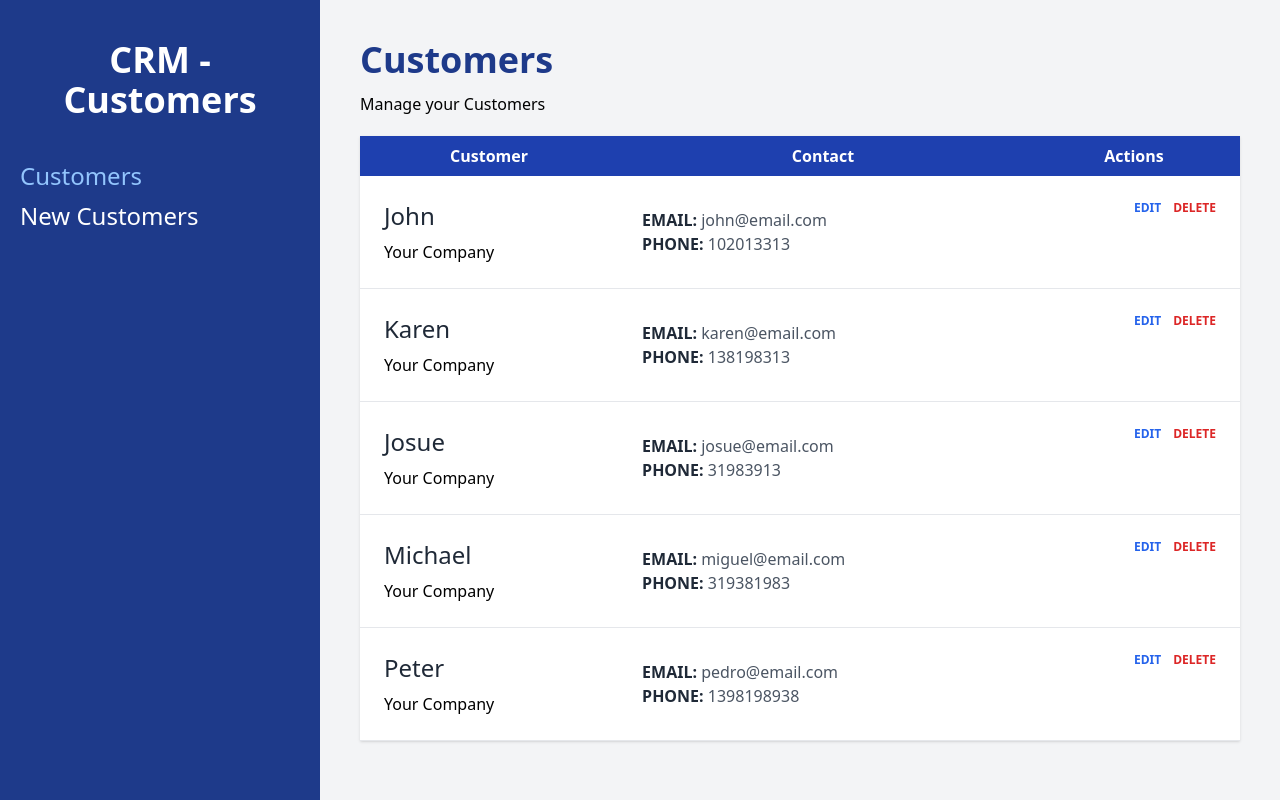
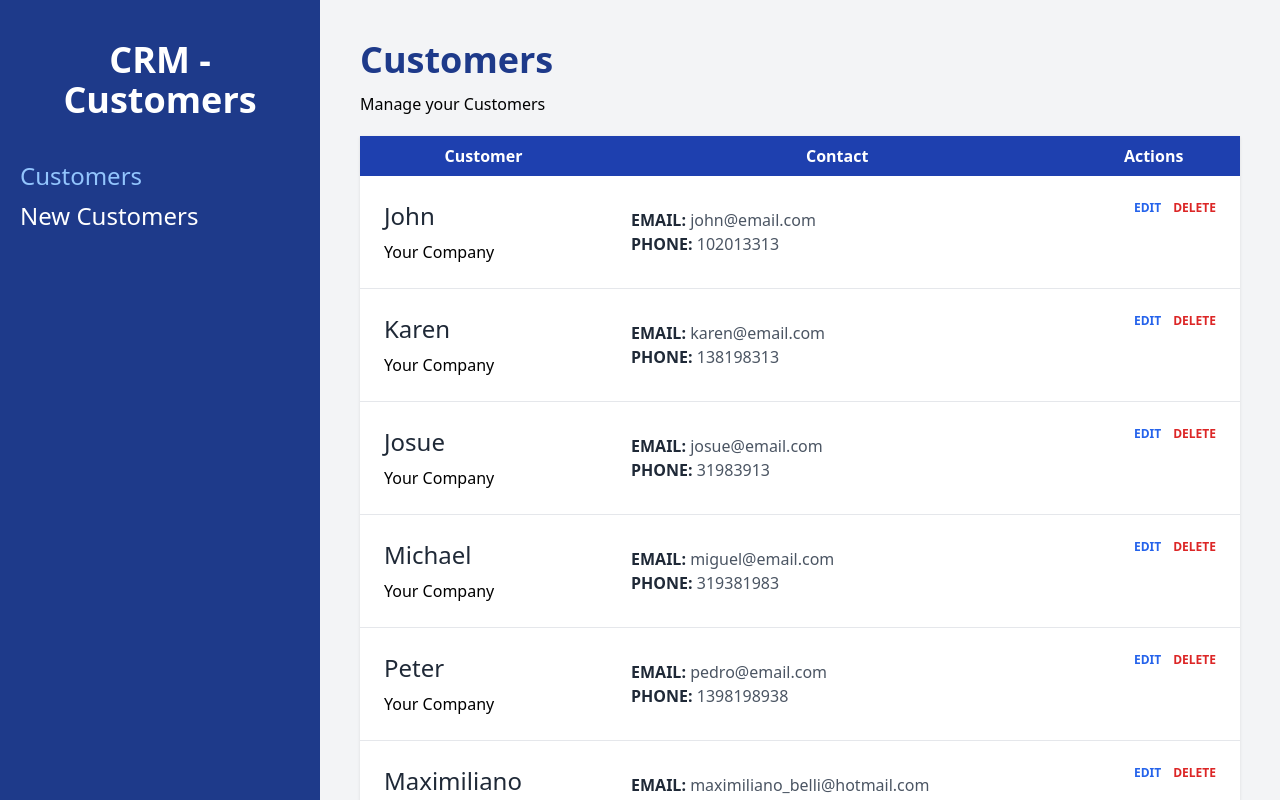
Before and after one commit to MaxiBelli/CRM, a React (Vite) app: page / in a window 1280 px wide. Built offline with nearby package versions, Linux system fonts and the light colour scheme; data requests are answered from the project's data file.

Commit message:
feat: Add new customers to form and JSON-Server

```diff
--- a/db.json
+++ b/db.json
@@ -34,6 +34,14 @@
       "phone": 1398198938,
       "email": "pedro@email.com",
       "company": "Your Company"
+    },
+    {
+      "name": "Maximiliano",
+      "company": "MaxCompany",
+      "email": "maximiliano_belli@hotmail.com",
+      "phone": "03472447829",
+      "notes": "Notes",
+      "id": 6
     }
   ]
 }
--- a/src/data/customers.js
+++ b/src/data/customers.js
@@ -1,4 +1,3 @@
-
 export async function getCustomers() {
   const response = await fetch(import.meta.env.VITE_API_URL);
   const result = await response.json();
@@ -14,11 +13,11 @@ export async function getCustomer(id) {
 export async function addCustomer(data) {
   try {
     const response = await fetch(import.meta.env.VITE_API_URL, {
-            method: 'POST',
+      method: "POST",
       body: JSON.stringify(data),
       headers: {
-                'Content-Type': 'application/json'
-            }
+        "Content-Type": "application/json",
+      },
     });
     await response.json();
   } catch (error) {
@@ -29,11 +28,11 @@ export async function addCustomer(data) {
 export async function updateCustomer(id, data) {
   try {
     const response = await fetch(`${import.meta.env.VITE_API_URL}/${id}`, {
-            method: 'PUT',
+      method: "PUT",
       body: JSON.stringify(data),
       headers: {
-                'Content-Type': 'application/json'
-            }
+        "Content-Type": "application/json",
+      },
     });
     await response.json();
   } catch (error) {
@@ -44,7 +43,7 @@ export async function updateCustomer(id, data) {
 export async function deleteCustomer(id) {
   try {
     const response = await fetch(`${import.meta.env.VITE_API_URL}/${id}`, {
-            method: 'DELETE'
+      method: "DELETE",
     });
     await response.json();
   } catch (error) {
--- a/src/pages/NewCustomer.jsx
+++ b/src/pages/NewCustomer.jsx
@@ -1,6 +1,11 @@
-import { useNavigate, Form as RouterForm, useActionData } from "react-router-dom";
+import {
+  useNavigate,
+  Form as RouterForm,
+  useActionData, redirect
+} from "react-router-dom";
 import Form from "../components/Form";
 import Error from "../components/Error";
+import { addCustomer } from "../data/customers";
 
 export async function action({ request }) {
   const formData = await request.formData();
@@ -24,6 +29,10 @@ export async function action({ request }) {
   if (Object.keys(errors).length) {
     return errors;
   }
+
+  await addCustomer(data);
+
+  return redirect("/")
 }
 
 function NewCustomer() {
```
Lines whose indentation alone changed are shown as unchanged.
